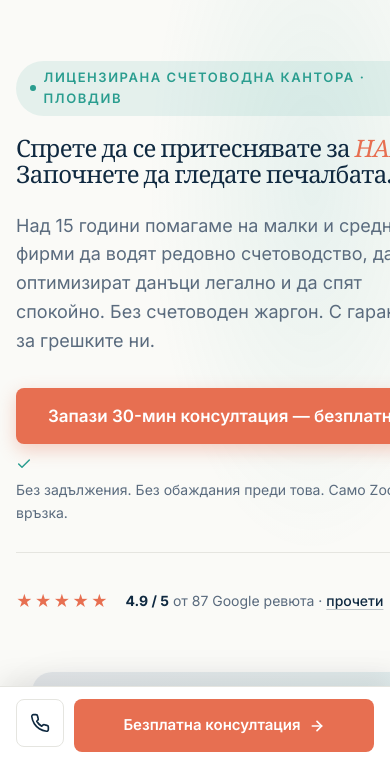
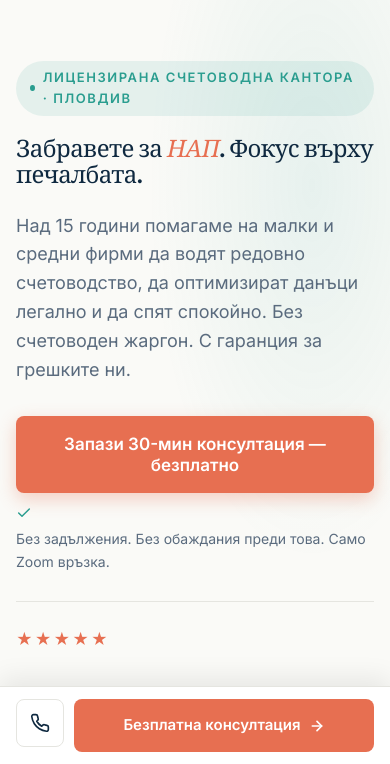
Before and after one commit to frivolous-b/project-accounting, a plain HTML site: page index.html in a window 390 px wide. Shown: the part 80-844 px from the top of the page. Drawn offline with Linux system fonts and the light colour scheme.

Commit message:
v3.3.5: Hero text update + mobile overflow resolved
- New hero copy: 'Забравете за НАП. Фокус върху печалбата.'
  (shorter, more impactful; was 51 chars → 32 chars)
- Mobile overflow root cause #1 (was 75px): .btn has white-space:nowrap;
  hero primary CTA text forced grid column to ~418px (CSS grid blowup).
  Fix: allow .hero-cta-block .btn to wrap on ≤768px.
- Mobile overflow root cause #2 (residual 8px): .hero-portrait
  min-height:400px + aspect-ratio:4/5 enforced min-width 320, +32px
  hero-visual padding = 352 column, exceeding 328 grid by 24px.
  Fix: drop .hero-portrait min-height on ≤768px so aspect-ratio
  scales naturally.
- Synced og:description and twitter:description with new hero text
- Verified with Playwright on 360x800 (zero overflow) and 1280x800
  (desktop layout, grid 1.05fr/0.95fr, CTA nowrap, portrait min-height
  400px — all unchanged)

Co-Authored-By: Claude Opus 4.7 (1M context) <noreply@anthropic.com>

```diff
--- a/index.html
+++ b/index.html
@@ -9,7 +9,7 @@
 <!-- Open Graph (Facebook / LinkedIn) -->
 <meta property="og:type" content="website">
 <meta property="og:title" content="Експерт. — Счетоводство, на което се разчита">
-<meta property="og:description" content="Спрете да се притеснявате за НАП. Започнете да гледате печалбата. 15+ години опит, 200+ клиента, 4.9/5 от 87 Google ревюта.">
+<meta property="og:description" content="Забравете за НАП. Фокус върху печалбата. 15+ години опит, 200+ клиента, 4.9/5 от 87 Google ревюта.">
 <meta property="og:locale" content="bg_BG">
 <meta property="og:image" content="https://www.example.bg/og-image.jpg">
 <meta property="og:url" content="https://www.example.bg">
@@ -17,7 +17,7 @@
 <!-- Twitter Card -->
 <meta name="twitter:card" content="summary_large_image">
 <meta name="twitter:title" content="Експерт. — Счетоводство, на което се разчита">
-<meta name="twitter:description" content="Спрете да се притеснявате за НАП. Започнете да гледате печалбата. 15+ години опит, 200+ клиента, 4.9/5 от 87 Google ревюта.">
+<meta name="twitter:description" content="Забравете за НАП. Фокус върху печалбата. 15+ години опит, 200+ клиента, 4.9/5 от 87 Google ревюта.">
 <meta name="twitter:image" content="https://www.example.bg/og-image.jpg">
 
 <!-- ════════════════════════════════════════════════════════════════
@@ -1995,7 +1995,17 @@ body.edit-mode [data-edit-image]:hover::after { opacity: 1; }
    MOBILE OVERFLOW FIXES (v3.3.1 + v3.3.3) — Galaxy S20 FE 360px
    ════════════════════════════════════════════════════════════════ */
 @media (max-width: 768px) {
-  /* v3.3.4 — padding вместо margin: badge остава в видимата зона */
+  /* v3.3.5 — Diagnosed root causes of hero overflow (Playwright @ 360x800):
+     (A) .btn has white-space:nowrap; hero primary CTA text "Запази 30-мин
+         консултация — безплатно" measured at ~418px wide → forced grid
+         column to 418, all hero-grid children inherited that → 75px overflow.
+     (B) After (A), residual 8px overflow: .hero-visual min-content = 352px.
+         Cause: .hero-portrait { aspect-ratio: 4/5; min-height: 400px }
+         enforced min-width = 320; +32px hero-visual padding = 352.
+         Fix: drop min-height on mobile, let aspect-ratio scale naturally. */
+  .hero-cta-block .btn {
+    white-space: normal;
+  }
   .hero-visual {
     max-width: 100%;
     margin: 0;
@@ -2004,6 +2014,7 @@ body.edit-mode [data-edit-image]:hover::after { opacity: 1; }
   }
   .hero-portrait {
     overflow: visible;
+    min-height: 0;
   }
   .hero-founder-badge {
     /* Запазваме left:50% + translateX(-50%) центриране (вече зададено) */
@@ -2255,7 +2266,7 @@ body.menu-open {
           Лицензирана счетоводна кантора · Пловдив
         </span>
         <h1 class="hero-title reveal reveal-d1">
-          <span data-edit="hero-title-1">Спрете да се притеснявате за </span><span class="accent" data-edit="hero-title-accent">НАП</span><span data-edit="hero-title-2">. Започнете да гледате печалбата.</span>
+          <span data-edit="hero-title-1">Забравете за </span><span class="accent" data-edit="hero-title-accent">НАП</span><span data-edit="hero-title-2">. Фокус върху печалбата.</span>
         </h1>
         <p class="hero-desc reveal reveal-d2" data-edit="hero-desc">
           Над 15 години помагаме на малки и средни фирми да водят редовно счетоводство, да оптимизират данъци легално и да спят спокойно. Без счетоводен жаргон. С гаранция за грешките ни.
```
